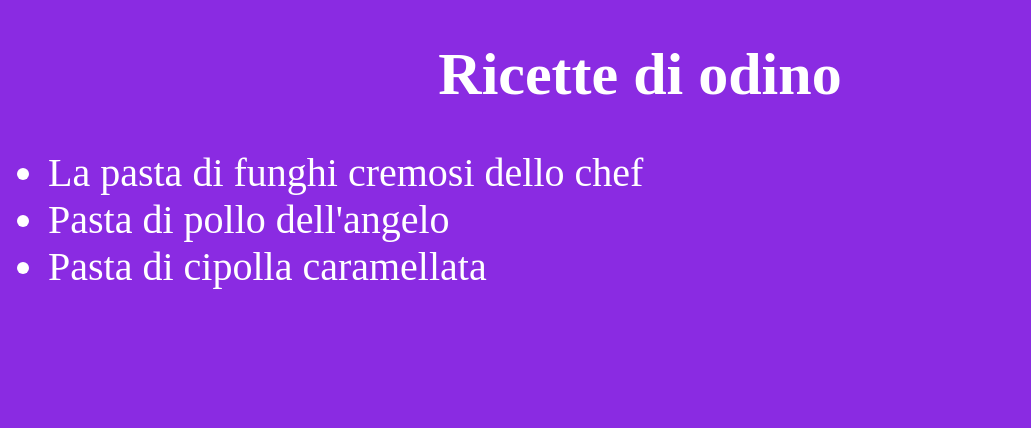
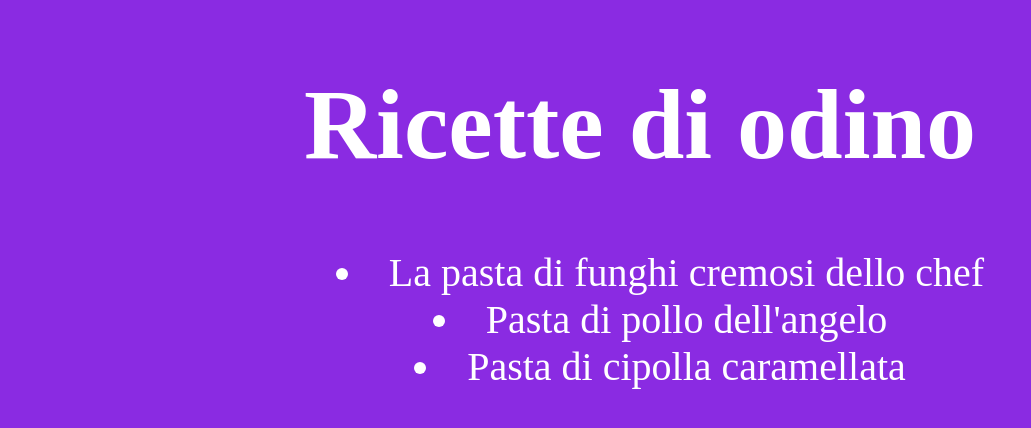
Before and after one commit to Danilo-comi/odin-recipes, a plain HTML site: page index.html in a window 1280 px wide. Shown: the whole page, without its empty margins (0-1031 px from the left). Drawn offline with Linux system fonts and the light colour scheme.

Commit message:
Modifiche 1

```diff
--- a/style.css
+++ b/style.css
@@ -7,14 +7,13 @@
 
 .titolo {
   text-align: center;
-  font-size: 30px;
+  font-size: 50px;
 }
 
 .ricette {
-  display: flex;
-  font-size: 40px;
-  color: white;
-  display:block;
-  margin-left: auto;
-  margin-right: auto;
+    display: contents;
+    text-align: center;
+    font-size: 40px;
+    list-style-position: inside;
+
 }
```
